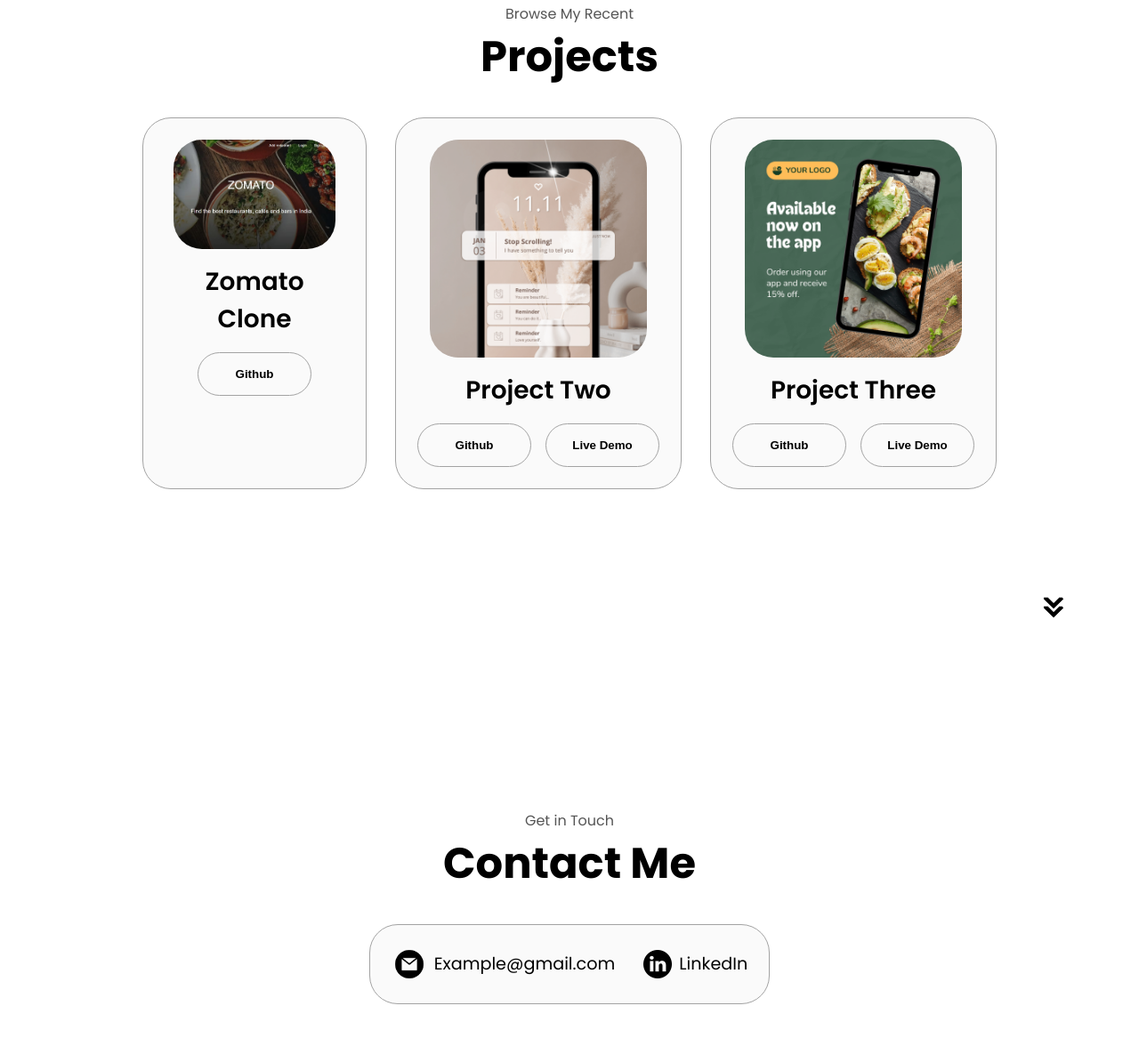
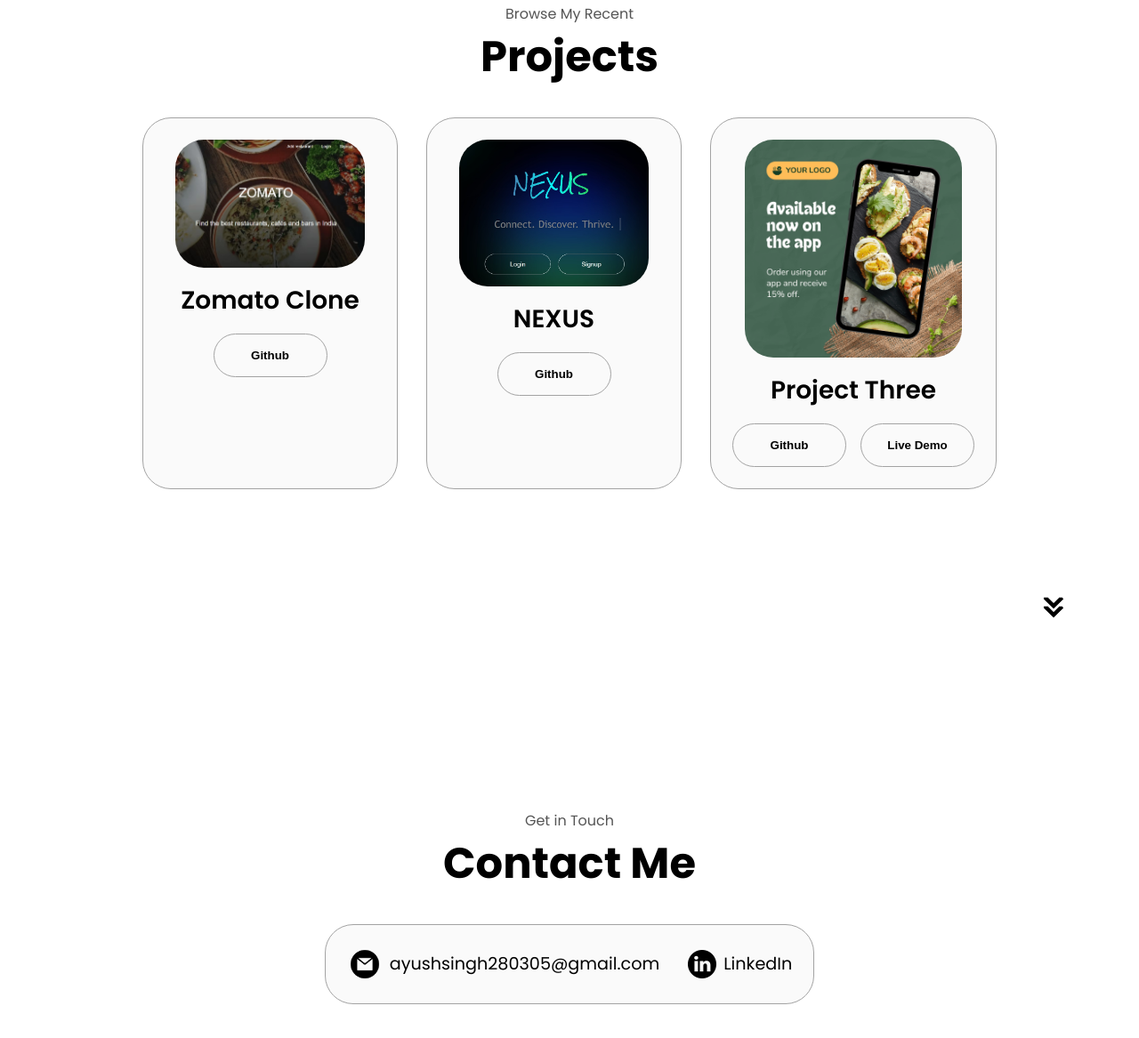
Before and after one commit to Ayush790379/portfolio, a plain HTML site: page index.html in a window 1280 px wide. Shown: the part 2461-3628 px from the top of the page at 89% size. Drawn offline with Linux system fonts and the light colour scheme.

Commit message:
added assets

```diff
--- a/index.html
+++ b/index.html
@@ -223,17 +223,17 @@
       </div>
       <div class="details-container color-container">
         <div class="article-container">
-          <img src="./assets/project-2.png" alt="Project 2"
+          <img src="./assets/project-2-nexus.jpg" alt="Project 2"
           class="project-img">
         </div>
-        <h2 class="experience-sub-title project-title">Project Two</h2>
+        <h2 class="experience-sub-title project-title">NEXUS</h2>
         <div class="btn-container">
-          <button class="btn btn-color-2 project-btn" onclick="location.href='https://github.com'">
+          <button class="btn btn-color-2 project-btn" onclick="location.href='https://github.com/Ayush790379/Project-NEXUS'">
             Github
           </button>
-          <button class="btn btn-color-2 project-btn" onclick="location.href='https://github.com'">
+          <!-- <button class="btn btn-color-2 project-btn" onclick="location.href='https://github.com'">
             Live Demo
-          </button>
+          </button> -->
         </div>
       </div>
       <div class="details-container color-container">
@@ -261,11 +261,11 @@
     <div class="contact-info-upper-container">
       <div class="contact-info-container">
         <img src="./assets/email.png" alt="email icon" class="icon contact-icon email-icon">
-        <p><a href="mailto:example@gmail.com">Example@gmail.com</a></p>
+        <p><a href="mailto:ayushsingh280305@gmail.com">ayushsingh280305@gmail.com</a></p>
       </div>
       <div class="contact-info-container">
         <img src="./assets/linkedin.png" alt="linkedin icon" class="icon contact-icon">
-        <p><a href="https://www.linkedin.com">LinkedIn</a></p>
+        <p><a href="https://www.linkedin.com/in/ayush-singh-kz/">LinkedIn</a></p>
       </div>
     </div>
   </section>
```
Also changed, not shown: assets/project-2-nexus.jpg (added).
